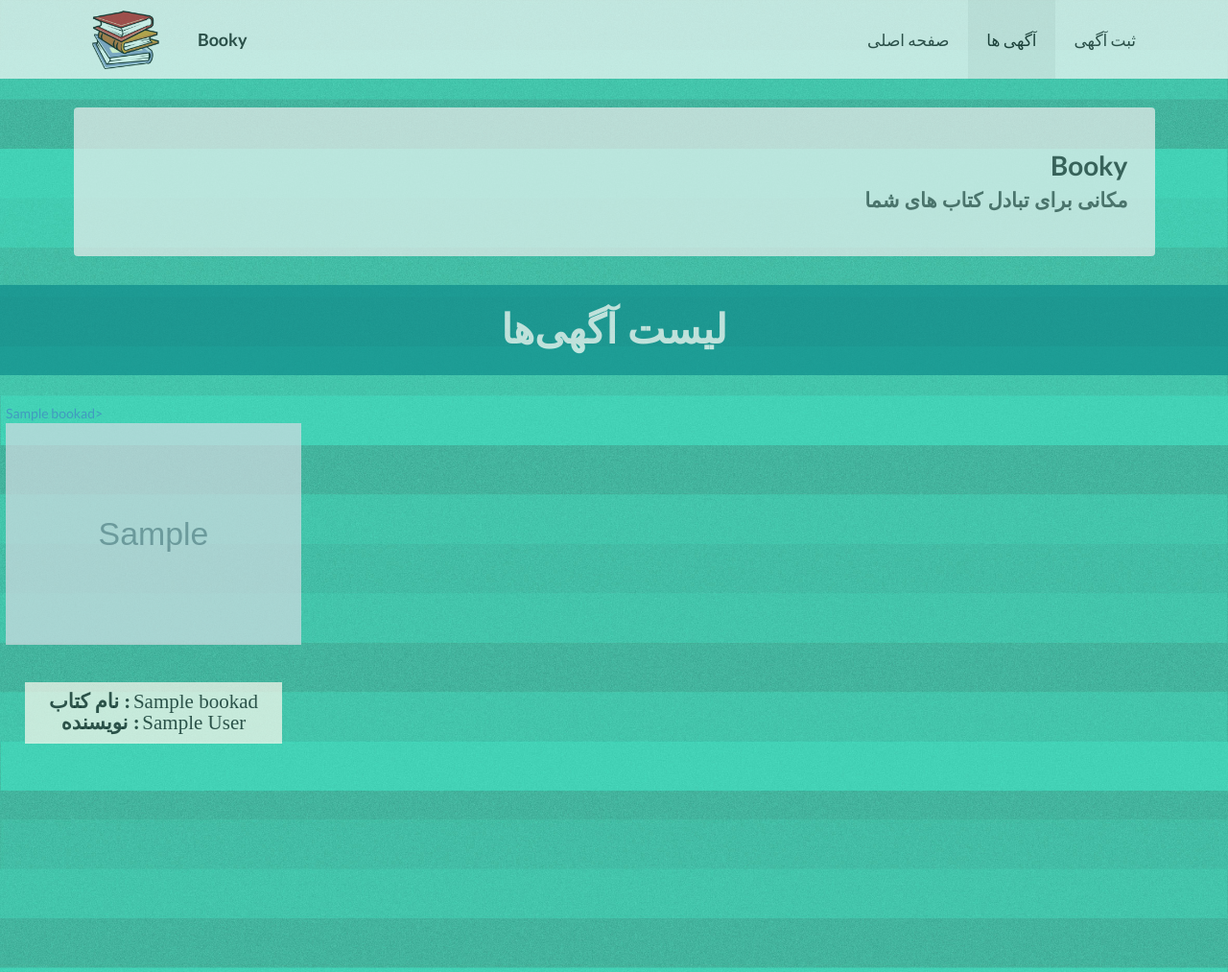
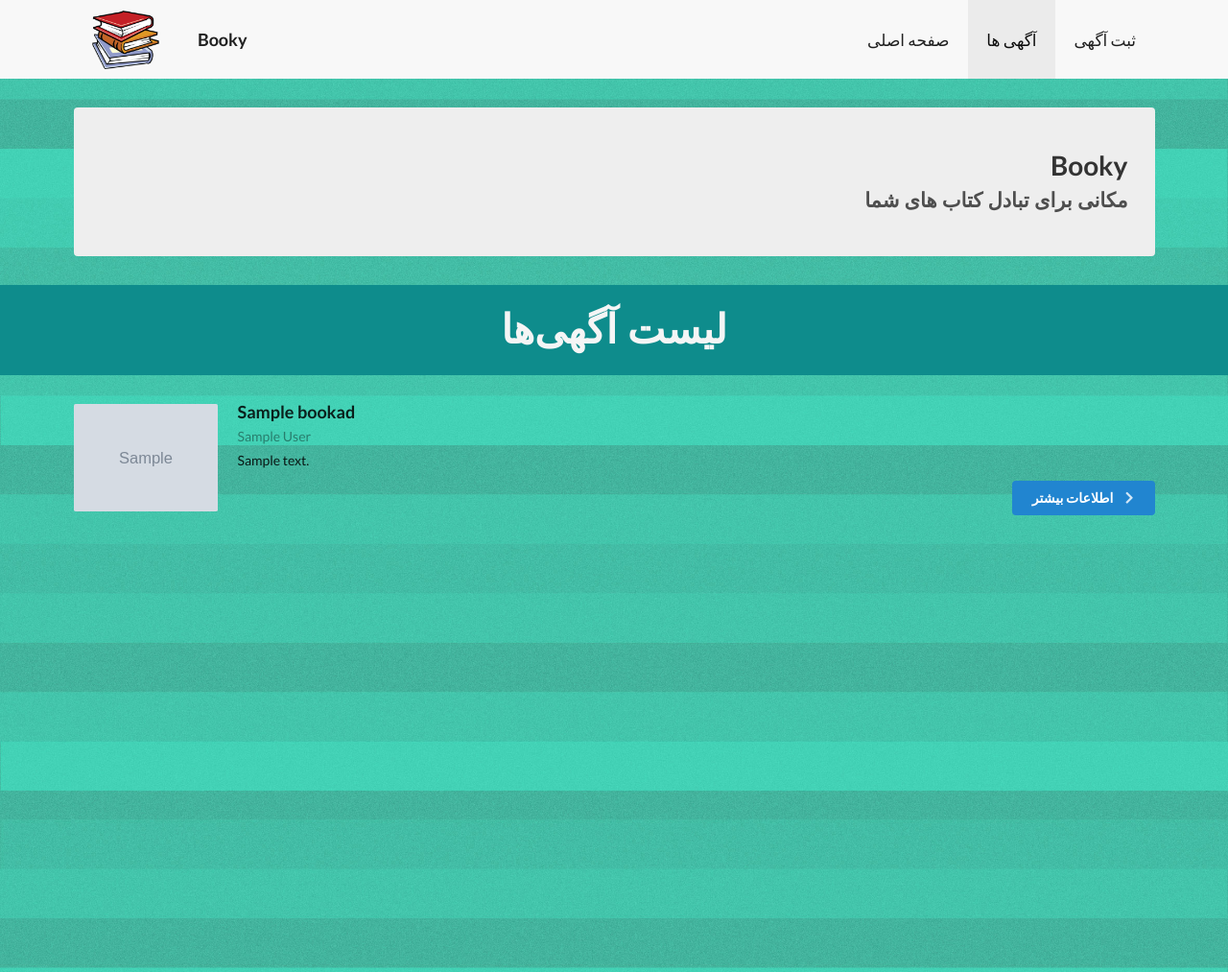
Before and after one commit to reza-yb/napela, a Django app: page /ads/ in a window 1280 px wide. Shown: the top 1013 px of the page at 96% size. Run offline with Django 3.2, Linux system fonts and the light colour scheme; tables that the repository leaves empty hold one stand-in row (values such as "Sample post"); grey boxes marked "Sample" are stand-in pictures.

Commit message:
attempting to make ad pages pretty

```diff
--- a/BookAdvertisement/templates/all_ads.html
+++ b/BookAdvertisement/templates/all_ads.html
@@ -9,57 +9,57 @@
 {% block content %}
     <h2 class="all_ads_h2" style="text-align: center">لیست آگهی‌ها</h2>
 
+{#    {% for ad in book_ads %}#}
+{#        <div class="responsive">#}
+{#            <div class="gallery">#}
+{#                <a target="_blank" href="/ads/{{ ad.id }}"> {{ ad.title }}>#}
+{#                    {% if ad.poster.url is not None %}#}
+{#                        <img src="{{ ad.poster.url }}" alt="Cinque Terre" width="600" height="400">#}
+{#                    {% else %}#}
+{#                        <img src="{% static 'images/default.jpg' %}" alt="Cinque Terre" width="600" height="400">#}
+{#                    {% endif %}#}
+{#                </a>#}
+{#                <div class="desc">#}
+{#                    <ul style="list-style-type: none ; background-color: floralwhite ; padding: 10px 10px 10px">#}
+{##}
+{#                        <li><span class="iransansdn_bold_size1_5">نام کتاب :</span>#}
+{#                            <span class="iransansdn_size1_5"> {{ ad.title }} </span></li>#}
+{##}
+{#                        <li><span class="iransansdn_bold_size1_5">نویسنده :</span>#}
+{#                            <span class="iransansdn_size1_5"> {{ ad.author }} </span></li>#}
+{#                    </ul>#}
+{#                </div>#}
+{#            </div>#}
+{#        </div>#}
+{#    {% endfor %}#}
+    <div class="ui container">
+        <div class="ui relaxed divided items">
             {% for ad in book_ads %}
-        <div class="responsive">
-            <div class="gallery">
-                <a target="_blank" href="/ads/{{ ad.id }}"> {{ ad.title }}>
+                <div class="item">
+                    <div href="/ads/{{ ad.id }}" class="ui small image">
                         {% if ad.poster.url is not None %}
                             <img src="{{ ad.poster.url }}" alt="Cinque Terre" width="600" height="400">
                         {% else %}
                             <img src="{% static 'images/default.jpg' %}" alt="Cinque Terre" width="600" height="400">
                         {% endif %}
+                    </div>
+                    <div class="content">
+                        <a class="header">{{ ad.title }}</a>
+                        <div class="meta">
+                            <a>{{ ad.author }}</a>
+                        </div>
+                        <div class="description">{{ ad.description }}</div>
+                        <div class="extra">
+                            <a href="/ads/{{ ad.id }}" class="ui right floated primary button">
+                                اطلاعات بیشتر
+                                <i class="right chevron icon"></i>
                             </a>
-                <div class="desc">
-                    <ul style="list-style-type: none ; background-color: floralwhite ; padding: 10px 10px 10px">
-
-                        <li><span class="iransansdn_bold_size1_5">نام کتاب :</span>
-                            <span class="iransansdn_size1_5"> {{ ad.title }} </span></li>
-
-                        <li><span class="iransansdn_bold_size1_5">نویسنده :</span>
-                            <span class="iransansdn_size1_5"> {{ ad.author }} </span></li>
-                    </ul>
                         </div>
                     </div>
                 </div>
             {% endfor %}
-{#    <div class="ui container">#}
-{#        <div class="ui relaxed divided items">#}
-{#            {% for ad in book_ads %}#}
-{#                <div class="item">#}
-{#                    <div href="/ads/{{ ad.id }}" class="ui small image">#}
-{#                        {% if ad.poster.url is not None %}#}
-{#                            <img src="{{ ad.poster.url }}" alt="Cinque Terre" width="600" height="400">#}
-{#                        {% else %}#}
-{#                            <img src="{% static 'images/default.jpg' %}" alt="Cinque Terre" width="600" height="400">#}
-{#                        {% endif %}#}
-{#                    </div>#}
-{#                    <div class="content">#}
-{#                        <a class="header">{{ ad.title }}</a>#}
-{#                        <div class="meta">#}
-{#                            <a>{{ ad.author }}</a>#}
-{#                        </div>#}
-{#                        <div class="description">{{ ad.description }}</div>#}
-{#                        <div class="extra">#}
-{#                            <a href="/ads/{{ ad.id }}" class="ui right floated primary button">#}
-{#                                اطلاعات بیشتر#}
-{#                                <i class="right chevron icon"></i>#}
-{#                            </a>#}
-{#                        </div>#}
-{#                    </div>#}
-{#                </div>#}
-{#            {% endfor %}#}
-{#        </div>#}
-{#    </div>#}
+        </div>
+    </div>
 
 
     <div class="clearfix"></div>
--- a/static/css/all_ads.css
+++ b/static/css/all_ads.css
@@ -1,6 +1,5 @@
 body {
     background-image: url("../images/pattern.jpg");
-    opacity: 70%;
     background-size: cover;
     background-color: #cccccc;
 }
```
Lines whose indentation alone changed are shown as unchanged.
